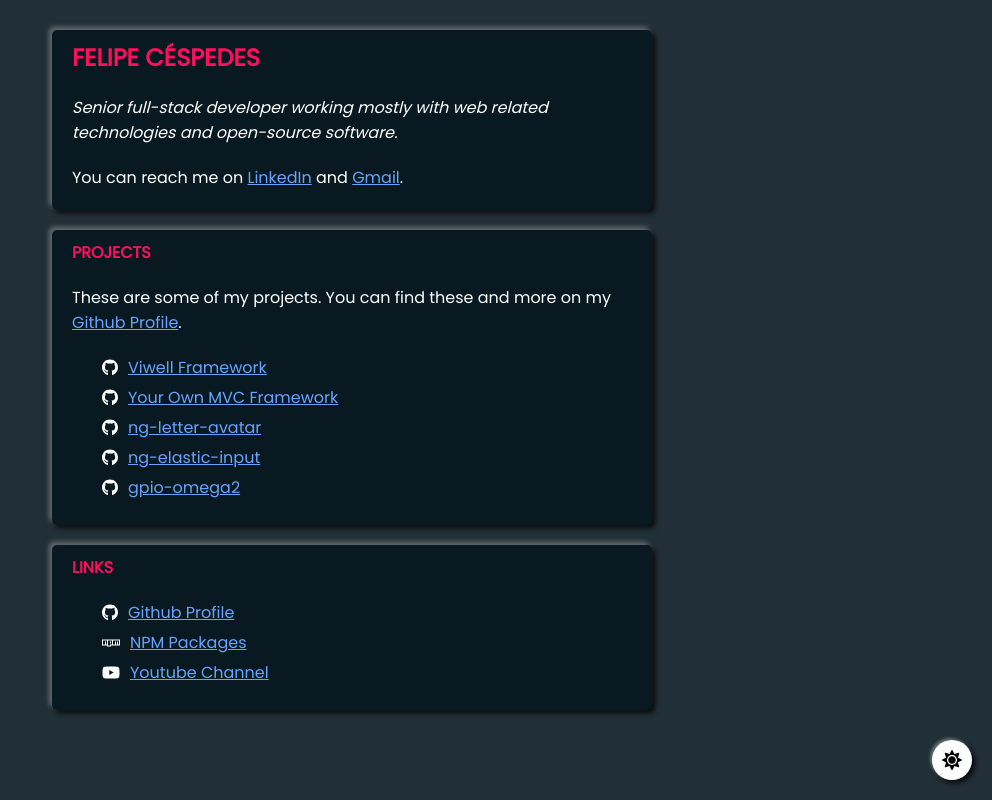
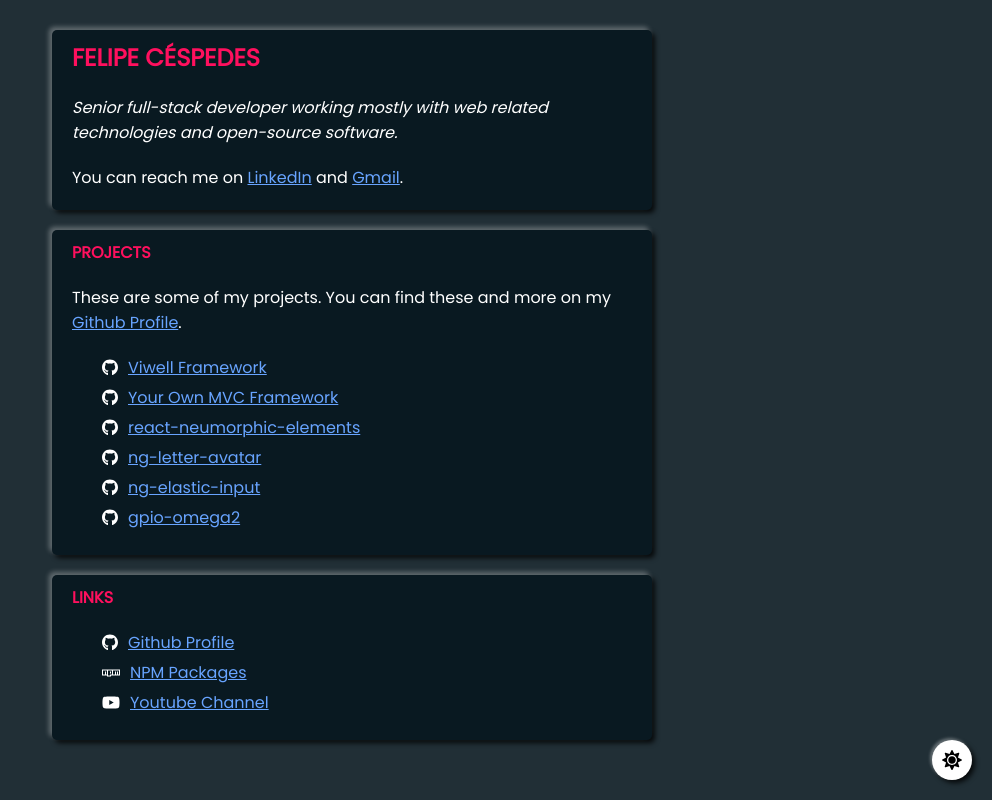
Before and after one commit to felipecespedes/felipecespedes.github.io, a React (Create React App) app: page / in a window 1280 px wide. Shown: the whole page, without its empty margins (288-1280 px from the left). Built offline with nearby package versions, Linux system fonts and the light colour scheme.

Commit message:
adds link to the react-neumorphic-elements project

```diff
--- a/src/components/projects-card/ProjectsCard.js
+++ b/src/components/projects-card/ProjectsCard.js
@@ -15,6 +15,11 @@
     {
       name: 'Your Own MVC Framework',
       url: 'https://github.com/felipecespedes/your-own-mvc-framework',
+      icon: faGithub
+    },
+    {
+      name: 'react-neumorphic-elements',
+      url: 'https://github.com/felipecespedes/react-neumorphic-elements',
       icon: faGithub
     },
     {
```
